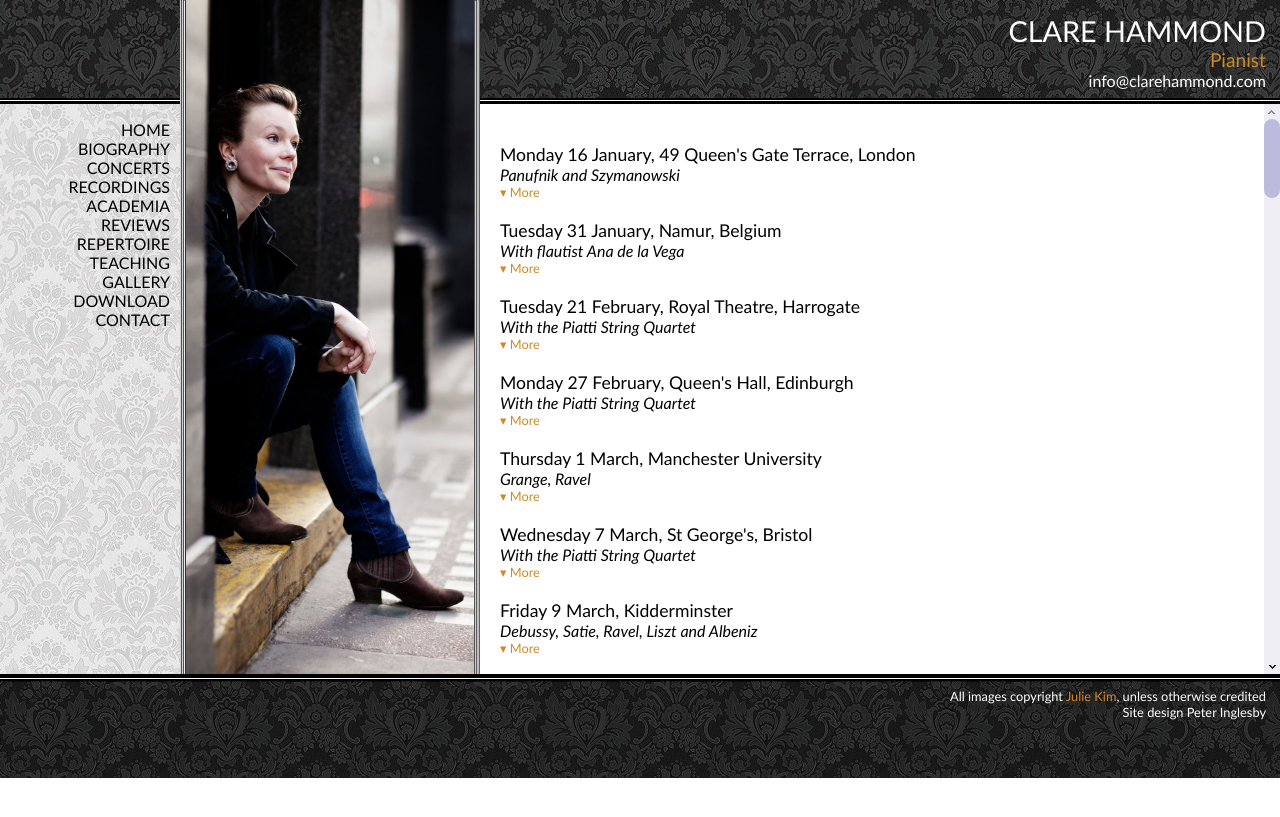
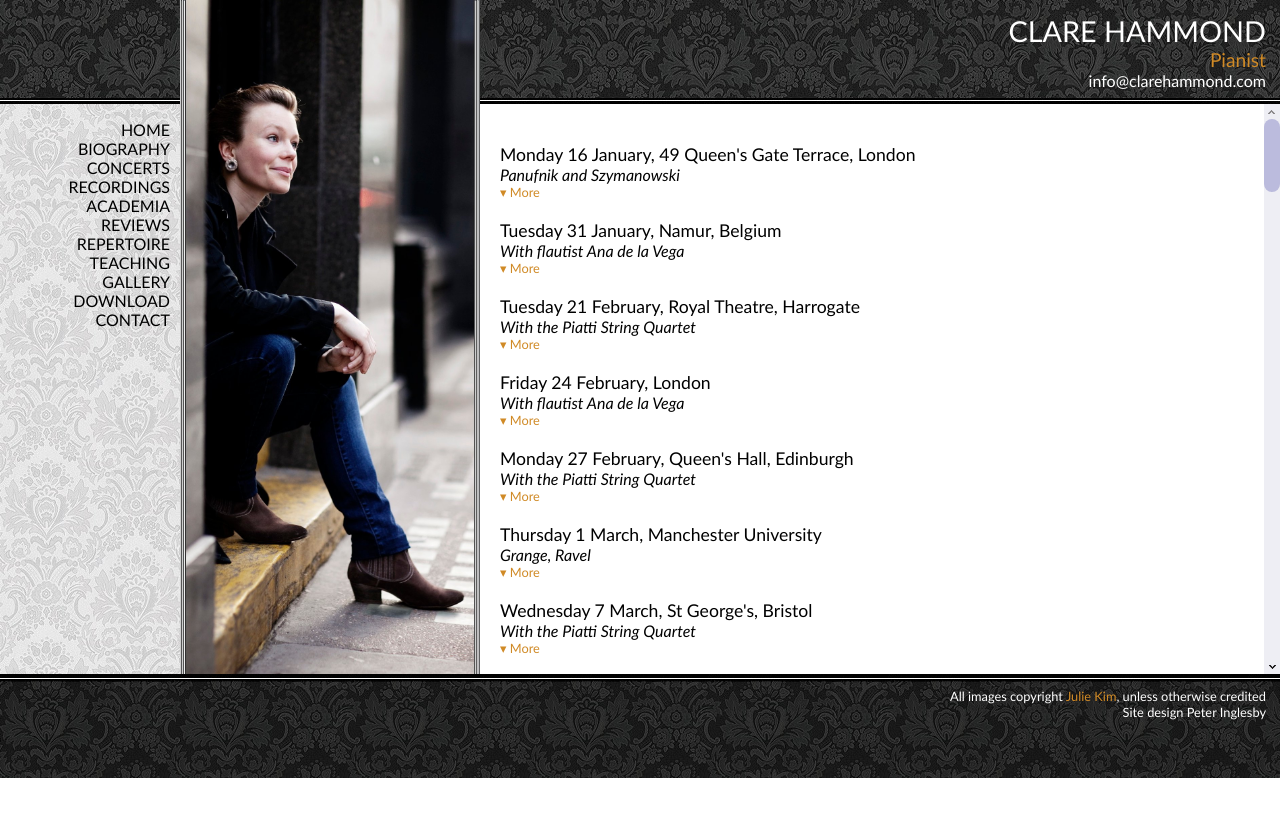
Before and after one commit to hammonc/clarehammond.com, a Jekyll site: the page built from concerts.html, in a window 1280 px wide. Shown: the top 817 px of the page. Built offline with Jekyll 4.4.1, drawn with Linux system fonts in a browser that asks for light colours.

Commit message:
concerts update

```diff
--- a/concerts.html
+++ b/concerts.html
@@ -54,6 +54,30 @@ image: concerts.jpg
   <span class="more">&#9662; <a href="">More</a></span>
   <span class="less">&#9652; <a href="">Less</a></span>
 </div>
+
+<div class="listing">
+  <div class="listing-heading">Friday 24 February, London</div>
+  <div class="listing-trailer">With flautist Ana de la Vega</div>
+  <div class="listing-details concealed">
+    <p>Gade/ Christiansen - Tango Fantasia</p>
+    <p>Poulenc - Sonate</p>
+    <p>Saint-Sa&#235;ns - Romance</p>
+    <p>Chopin - Variations on a Theme of Rossini</p>
+    <p>Piazzolla - L'Histoire du Tango, 'Bordel 1900'</p>
+    <p>Gaubert - Nocturne and Allegro Fantasia</p>
+    <p>Albeniz - 'Evocaci&#243;n' and 'Triana' from <em>Iberia</em></p>
+    <p>Bach - Sonata in G, BWV 1020</p>
+    <p>Faur&#233; - Morceau de Concours</p>
+    <p>Borne - Fantaisie Brillante sur 'Carmen'</p>
+  </div>
+  <div class="listing-details concealed">
+    <p>Free entry</p>
+    <p>6pm, St Stephen Walbrook, 39 Walbrook EC4N 8BN</p>
+  </div>
+  <span class="more">&#9662; <a href="">More</a></span>
+  <span class="less">&#9652; <a href="">Less</a></span>
+</div>
+
 
 <div class="listing">
   <div class="listing-heading">Monday 27 February, Queen's Hall, Edinburgh</div>
```
